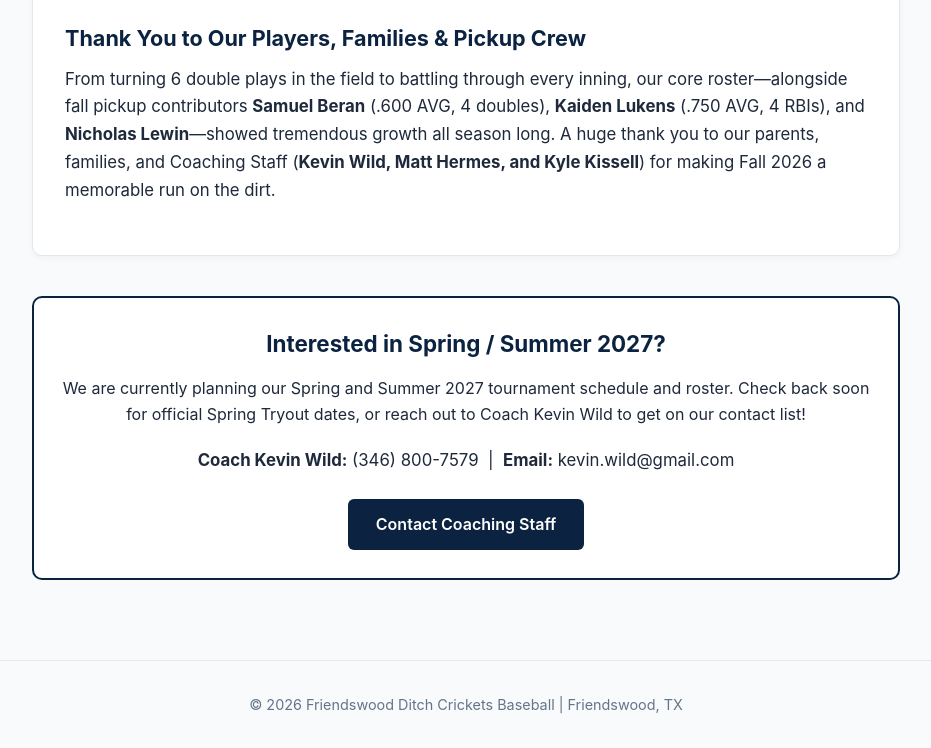
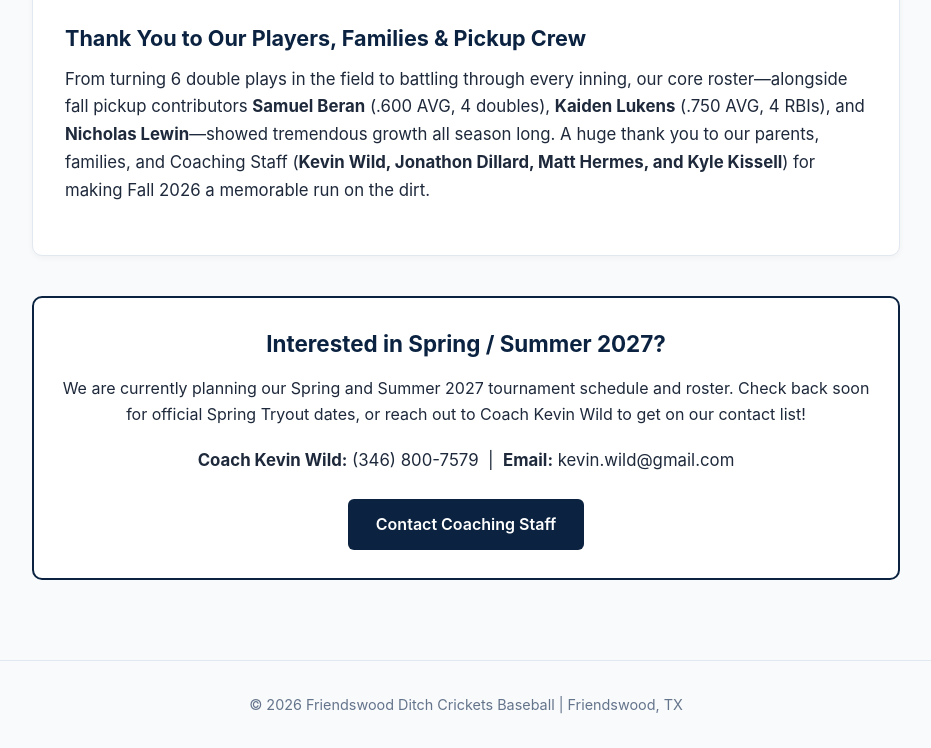
Before and after one commit to kdwild01/ditch-crickets-website, a plain HTML site: page index.html in a window 1280 px wide. Shown: the part 1718-2466 px from the top of the page, without its empty margins (174-1105 px from the left). Drawn offline with Linux system fonts and the light colour scheme.

Commit message:
Update index.html

```diff
--- a/index.html
+++ b/index.html
@@ -273,7 +273,7 @@
 
       <h3>Thank You to Our Players, Families &amp; Pickup Crew</h3>
       <p>
-        From turning 6 double plays in the field to battling through every inning, our core roster—alongside fall pickup contributors <strong>Samuel Beran</strong> (.600 AVG, 4 doubles), <strong>Kaiden Lukens</strong> (.750 AVG, 4 RBIs), and <strong>Nicholas Lewin</strong>—showed tremendous growth all season long. A huge thank you to our parents, families, and Coaching Staff (<strong>Kevin Wild, Matt Hermes, and Kyle Kissell</strong>) for making Fall 2026 a memorable run on the dirt.
+        From turning 6 double plays in the field to battling through every inning, our core roster—alongside fall pickup contributors <strong>Samuel Beran</strong> (.600 AVG, 4 doubles), <strong>Kaiden Lukens</strong> (.750 AVG, 4 RBIs), and <strong>Nicholas Lewin</strong>—showed tremendous growth all season long. A huge thank you to our parents, families, and Coaching Staff (<strong>Kevin Wild, Jonathon Dillard, Matt Hermes, and Kyle Kissell</strong>) for making Fall 2026 a memorable run on the dirt.
       </p>
     </article>
 
@@ -283,7 +283,7 @@
         We are currently planning our Spring and Summer 2027 tournament schedule and roster. Check back soon for official Spring Tryout dates, or reach out to Coach Kevin Wild to get on our contact list!
       </p>
       <p style="font-size: 1.05rem; margin-bottom: 1.5rem;">
-<strong>Coach Kevin Wild:</strong> (346) 800-7579 &nbsp;|&nbsp; <strong>Email:</strong> kevin.wild@gmail.com
+        <strong>Coach Kevin Wild:</strong> (346) 800-7579 &nbsp;|&nbsp; <strong>Email:</strong> kevin.wild@gmail.com
       </p>
       <a href="mailto:kevin.wild@gmail.com?subject=12U%20Ditch%20Crickets%20Spring%202027%20Interest" class="btn">Contact Coaching Staff</a>
     </div>
```
